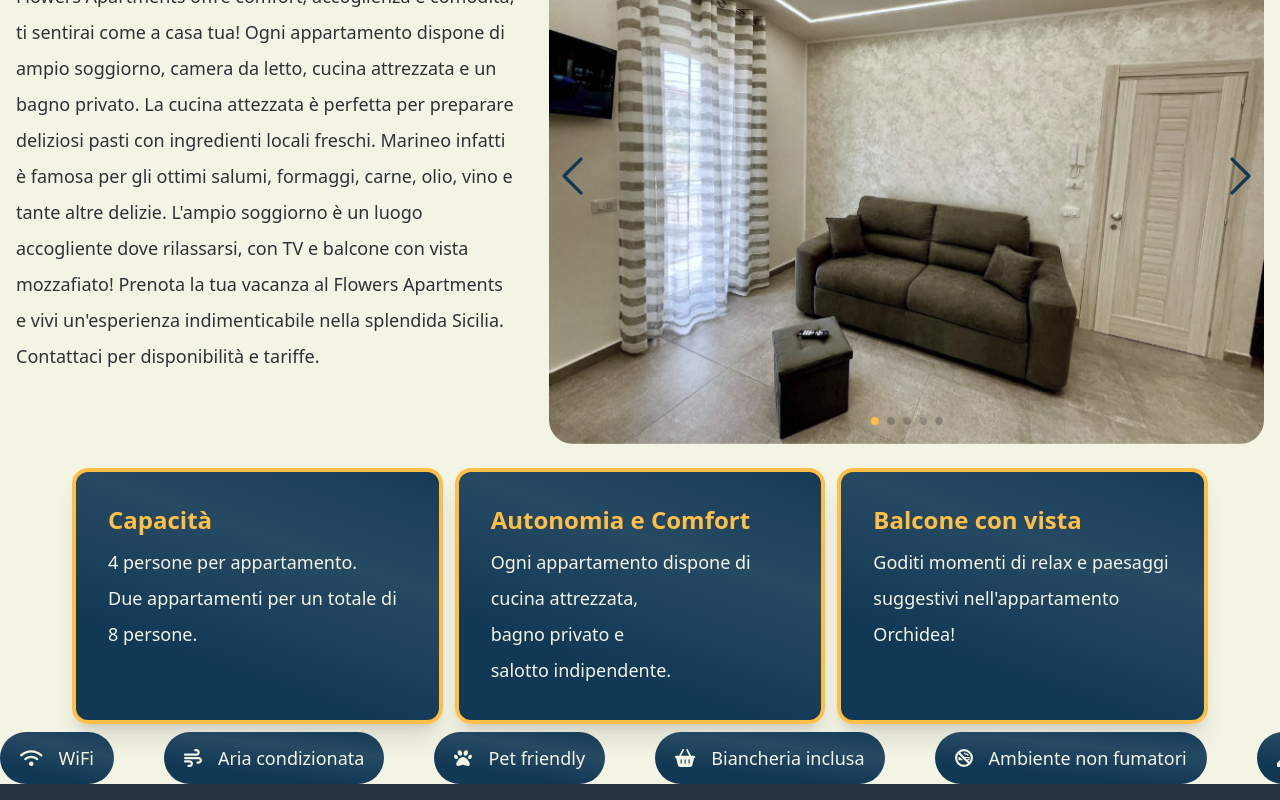
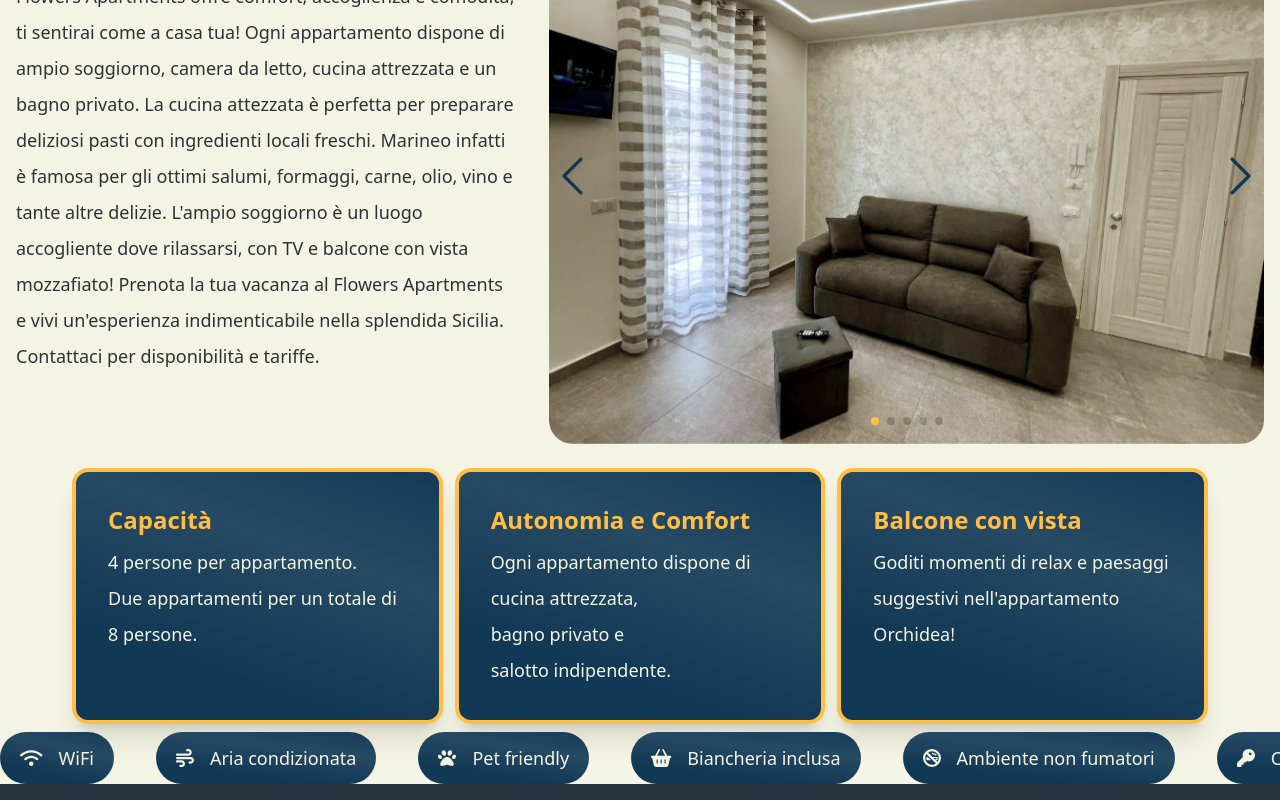
Before and after one commit to danieleardizzone/next-flowers, a Next.js app: page / in a window 1280 px wide. Shown: the part 912-1712 px from the top of the page. Built offline with nearby package versions, Linux system fonts and the light colour scheme.

Commit message:
ADJUST - bullets space between

```diff
--- a/app/components/ui/about/BulletsGroup.tsx
+++ b/app/components/ui/about/BulletsGroup.tsx
@@ -46,8 +46,16 @@ export default function BulletsGroup() {
                 freeMode={true}
                 loop={true}
                 speed={800}
-                spaceBetween={50}
                 slidesPerView="auto"
+                spaceBetween={18}
+                breakpoints={{
+                    768: {
+                        spaceBetween: 36,
+                    },
+                    1024: {
+                        spaceBetween: 42,
+                    }
+                }}
                 modules={[FreeMode]}
                 className="bullets-group p-2"
             >
```
